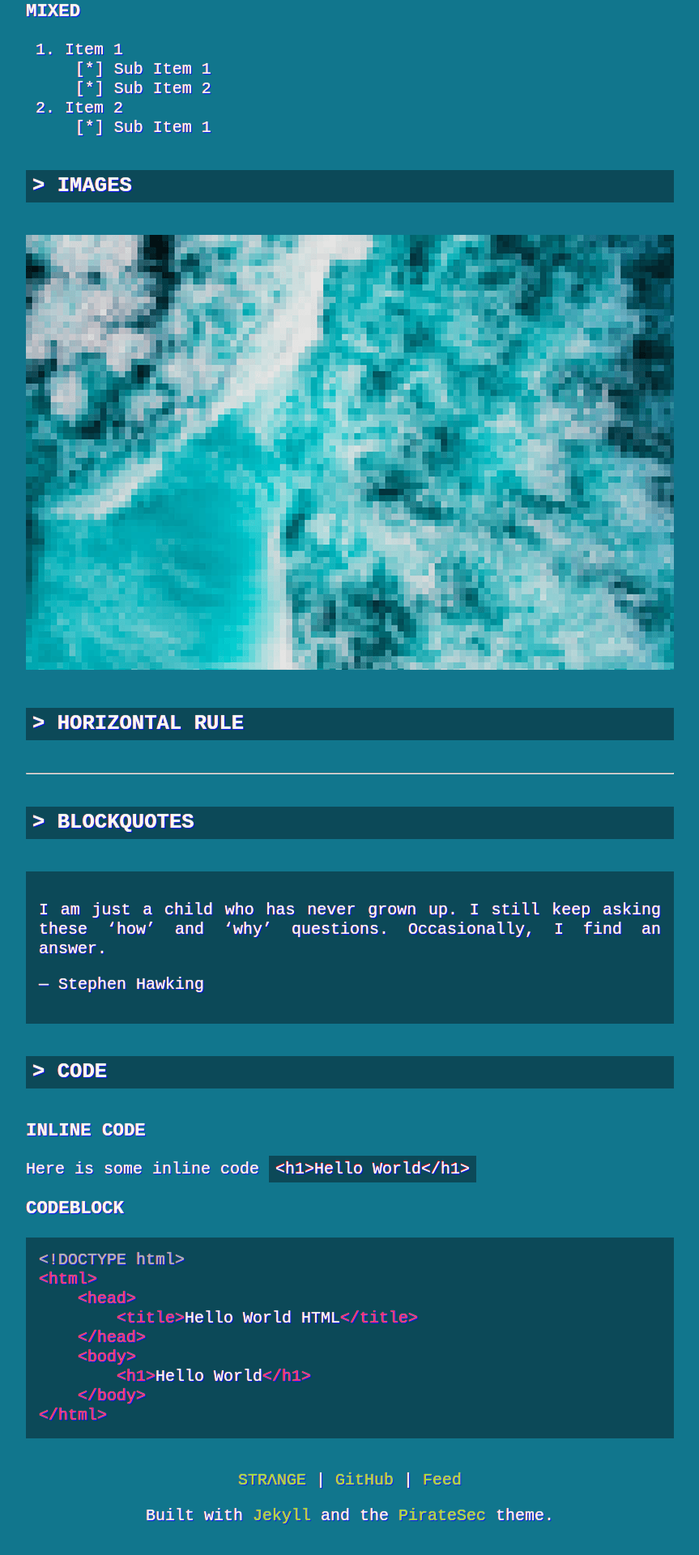
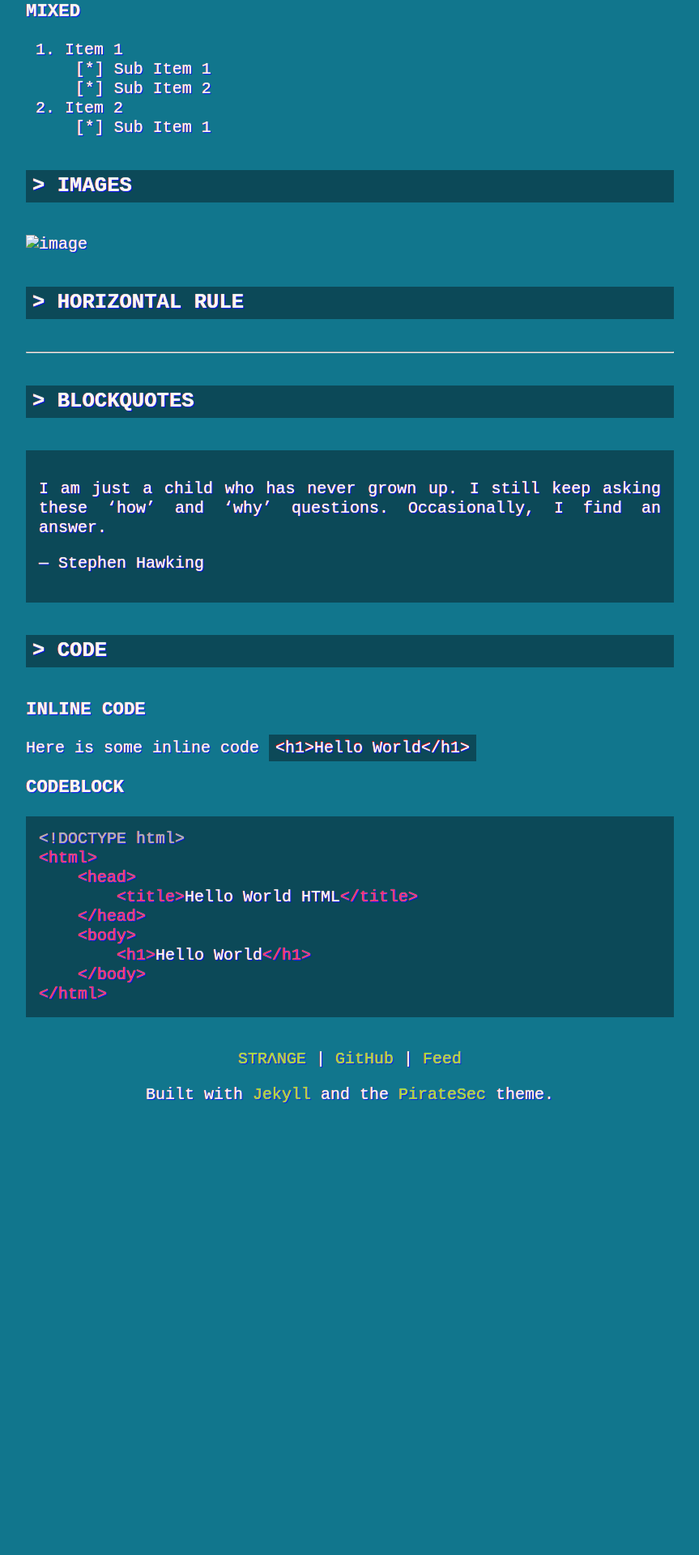
Before and after one commit to x64onl/jekyll-piratesec, a Jekyll site: the page built from _posts/2019-12-19-style.md, in a window 1280 px wide. Shown: the part 3270-5190 px from the top of the page at 81% size, without its empty margins (208-1071 px from the left). Built offline with Jekyll 4.4.1, drawn with Linux system fonts in a browser that asks for light colours; some web fonts are replaced; after the commit the page ends 4670 px from its top, so only the background shows below that.

Commit message:
Initial Commit

```diff
--- a/_posts/2019-12-19-style.md
+++ b/_posts/2019-12-19-style.md
@@ -72,7 +72,7 @@ Text can be either be *italic*, **Bold**, <u>underlined</u>, or ~~strikethrough~
 
 # Images
 
-![image](/assets/images/image-style.png)
+![image](assets/images/image-style.png)
 
 # Horizontal Rule
 
```
Also changed, not shown: assets/images/ibm-mda.png (deleted).
